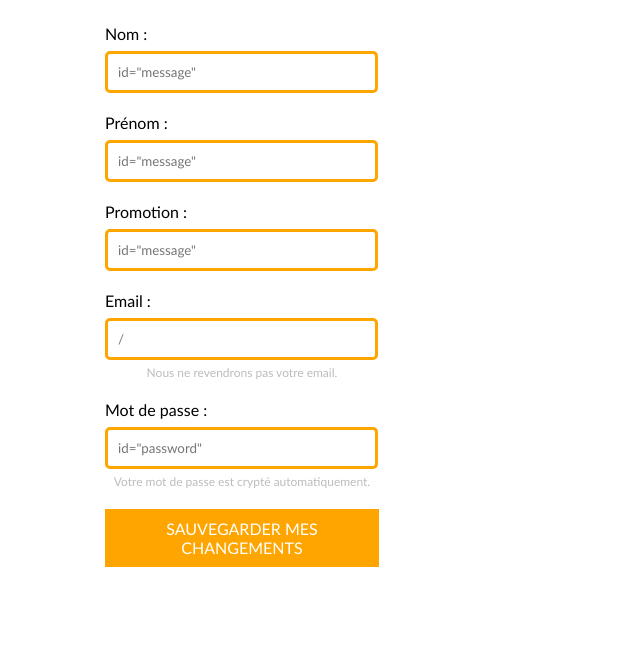
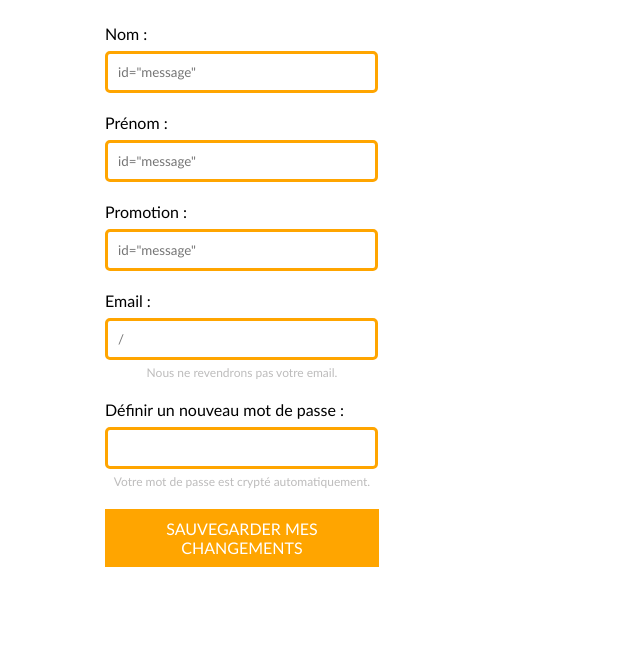
Before and after one commit to Codicam/Fablab_website, a PHP site: page /Site_Fablab/userProfile.php in a window 1280 px wide. Shown: the part 161-816 px from the top of the page, without its empty margins (0-640 px from the left). Run offline with PHP 8.4, Linux system fonts and the light colour scheme; data that the repository does not hold is empty.

Commit message:
Added crypted password to update infos tab

```diff
--- a/userProfile.php
+++ b/userProfile.php
@@ -40,8 +40,8 @@ require_once('init/index.php');
                         <div class="form-subtext">Nous ne revendrons pas votre email.</div>
                     </div>
                     <div class="input">
-                        <label for=Password_User class="form-label">Mot de passe :</label>
-                        <input type="password" class="form-control" placeholder=<?php echo $userInfos[4]; ?> id="password" name="Password_User">
+                        <label for=Password_User class="form-label">Définir un nouveau mot de passe :</label>
+                        <input type="password" class="form-control" id="password" name="Password_User">
                         <div class="form-subtext">Votre mot de passe est crypté automatiquement.</div>
                     </div>
                     <button type="submit" class="subbutton">Sauvegarder mes changements</button>
```
Also changed, not shown: Controllers/updateUserInfos.php (+9 -1 lines).
